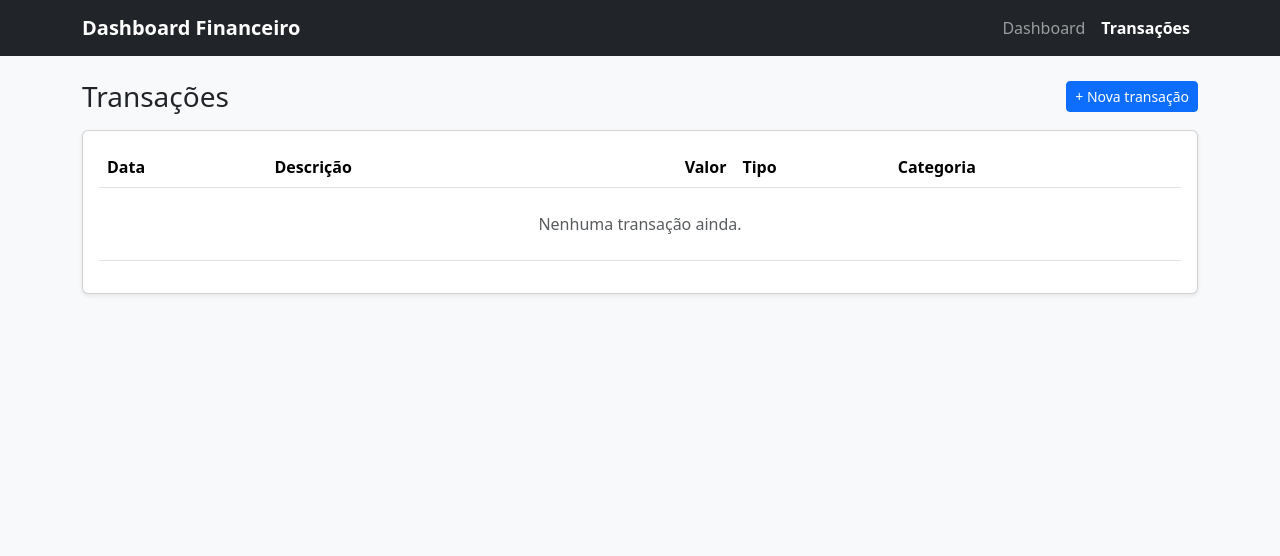
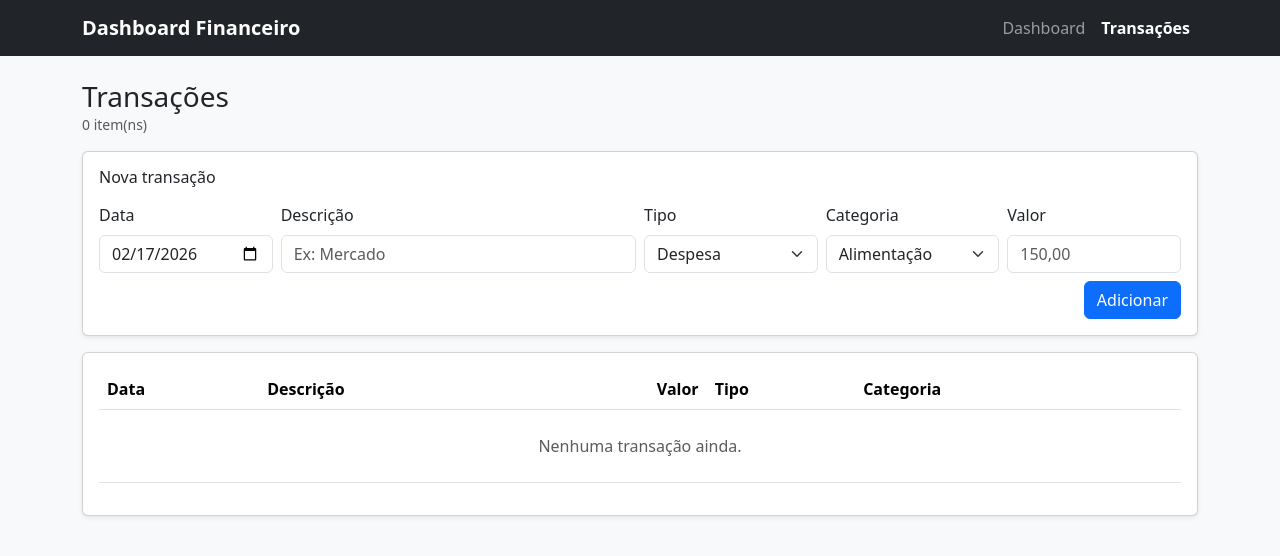
Before and after one commit to devbenjaminsantos/finance-dashboard-react, a React (Vite) app: page /transacoes in a window 1280 px wide. Shown: the top 556 px of the page. Built offline with nearby package versions, Linux system fonts and the light colour scheme.

Commit message:
feat: transactions crud with localStorage

```diff
--- /dev/null
+++ b/src/features/transactions/useTransactions.js
@@ -0,0 +1,41 @@
+import { useEffect, useMemo, useState } from "react";
+import {
+  loadTransactions,
+  saveTransactions,
+} from "../../lib/storage/transactionsStorage";
+
+function uid() {
+  return crypto?.randomUUID ? crypto.randomUUID() : String(Date.now() + Math.random());
+}
+
+export function useTransactions() {
+  const [transactions, setTransactions] = useState(() => loadTransactions());
+
+  useEffect(() => {
+    saveTransactions(transactions);
+  }, [transactions]);
+
+  function addTransaction(data) {
+    const tx = { id: uid(), ...data };
+    setTransactions((prev) => [tx, ...prev]);
+  }
+
+  function removeTransaction(id) {
+    setTransactions((prev) => prev.filter((t) => t.id !== id));
+  }
+
+  const summary = useMemo(() => {
+    let income = 0;
+    let expense = 0;
+
+    for (const t of transactions) {
+      const v = Number(t.amountCents) || 0;
+      if (t.type === "income") income += v;
+      else expense += v;
+    }
+
+    return { income, expense, balance: income - expense };
+  }, [transactions]);
+
+  return { transactions, addTransaction, removeTransaction, summary };
+}
--- /dev/null
+++ b/src/lib/format/currency.js
@@ -0,0 +1,43 @@
+export function formatBRLFromCents(cents) {
+  const value = (Number(cents) || 0) / 100;
+  return new Intl.NumberFormat("pt-BR", {
+    style: "currency",
+    currency: "BRL",
+  }).format(value);
+}
+
+// aceita "150", "150,00", "150.00", "1.234,56", "1,234.56"
+export function parseMoneyToCents(input) {
+  if (input == null) return NaN;
+
+  let s = String(input).trim();
+  if (!s) return NaN;
+
+  // remove R$, espaços e caracteres estranhos (mantém dígitos, ponto, vírgula, sinal)
+  s = s.replace(/[R$\s]/g, "").replace(/[^\d,.\-]/g, "");
+
+  const lastComma = s.lastIndexOf(",");
+  const lastDot = s.lastIndexOf(".");
+
+  // define qual é o separador decimal (o que aparece por último)
+  let decimalSep = null;
+  if (lastComma !== -1 || lastDot !== -1) {
+    decimalSep = lastComma > lastDot ? "," : ".";
+  }
+
+  if (decimalSep) {
+    const thousandsSep = decimalSep === "," ? "." : ",";
+    // remove separadores de milhar
+    s = s.split(thousandsSep).join("");
+    // troca decimal pra ponto
+    if (decimalSep === ",") s = s.replace(",", ".");
+  } else {
+    // sem decimal: remove qualquer separador
+    s = s.replace(/[.,]/g, "");
+  }
+
+  const value = Number(s);
+  if (!Number.isFinite(value)) return NaN;
+
+  return Math.round(value * 100);
+}
--- /dev/null
+++ b/src/lib/format/date.js
@@ -0,0 +1,5 @@
+export function formatBRDate(isoDate) {
+  if (!isoDate) return "";
+  const [y, m, d] = String(isoDate).split("-");
+  return `${d}/${m}/${y}`;
+}
--- /dev/null
+++ b/src/lib/storage/transactionsStorage.js
@@ -0,0 +1,14 @@
+const KEY = "fd_transactions_v1";
+
+export function loadTransactions() {
+  try {
+    const raw = localStorage.getItem(KEY);
+    return raw ? JSON.parse(raw) : [];
+  } catch {
+    return [];
+  }
+}
+
+export function saveTransactions(transactions) {
+  localStorage.setItem(KEY, JSON.stringify(transactions));
+}
--- a/src/pages/Dashboard.jsx
+++ b/src/pages/Dashboard.jsx
@@ -1,4 +1,9 @@
+import { useTransactions } from "../features/transactions/useTransactions";
+import { formatBRLFromCents } from "../lib/format/currency";
+
 export default function Dashboard() {
+  const { summary } = useTransactions();
+
   return (
     <>
       <h1 className="h3 mb-3">Dashboard</h1>
@@ -8,7 +13,9 @@ export default function Dashboard() {
           <div className="card shadow-sm">
             <div className="card-body">
               <div className="text-muted">Receitas</div>
-              <div className="fs-3 fw-bold">R$ 0,00</div>
+              <div className="fs-3 fw-bold">
+                {formatBRLFromCents(summary.income)}
+              </div>
             </div>
           </div>
         </div>
@@ -17,7 +24,9 @@ export default function Dashboard() {
           <div className="card shadow-sm">
             <div className="card-body">
               <div className="text-muted">Despesas</div>
-              <div className="fs-3 fw-bold">R$ 0,00</div>
+              <div className="fs-3 fw-bold">
+                {formatBRLFromCents(summary.expense)}
+              </div>
             </div>
           </div>
         </div>
@@ -26,7 +35,9 @@ export default function Dashboard() {
           <div className="card shadow-sm">
             <div className="card-body">
               <div className="text-muted">Saldo</div>
-              <div className="fs-3 fw-bold">R$ 0,00</div>
+              <div className="fs-3 fw-bold">
+                {formatBRLFromCents(summary.balance)}
+              </div>
             </div>
           </div>
         </div>
--- a/src/pages/Transactions.jsx
+++ b/src/pages/Transactions.jsx
@@ -1,9 +1,144 @@
+import { useMemo, useState } from "react";
+import { useTransactions } from "../features/transactions/useTransactions";
+import { formatBRLFromCents, parseMoneyToCents } from "../lib/format/currency";
+
+const CATEGORIES = [
+  "Alimentação",
+  "Transporte",
+  "Moradia",
+  "Lazer",
+  "Saúde",
+  "Educação",
+  "Assinaturas",
+  "Outros",
+];
+
+function todayISO() {
+  const d = new Date();
+  const yyyy = d.getFullYear();
+  const mm = String(d.getMonth() + 1).padStart(2, "0");
+  const dd = String(d.getDate()).padStart(2, "0");
+  return `${yyyy}-${mm}-${dd}`;
+}
+
 export default function Transactions() {
+  const { transactions, addTransaction, removeTransaction } = useTransactions();
+
+  const [date, setDate] = useState(todayISO());
+  const [description, setDescription] = useState("");
+  const [type, setType] = useState("expense");
+  const [category, setCategory] = useState(CATEGORIES[0]);
+  const [amount, setAmount] = useState("");
+  const [error, setError] = useState("");
+
+  const totalCount = useMemo(() => transactions.length, [transactions.length]);
+
+  function onSubmit(e) {
+    e.preventDefault();
+    setError("");
+
+    const amountCents = parseMoneyToCents(amount);
+
+    if (!description.trim()) return setError("Informe uma descrição.");
+    if (!date) return setError("Informe uma data.");
+    if (!Number.isFinite(amountCents) || amountCents <= 0)
+      return setError("Informe um valor válido (ex: 150,00).");
+
+    addTransaction({
+      date,
+      description: description.trim(),
+      type,
+      category,
+      amountCents,
+    });
+
+    setDescription("");
+    setAmount("");
+  }
+
   return (
     <>
       <div className="d-flex justify-content-between align-items-center mb-3">
-        <h1 className="h3 mb-0">Transações</h1>
-        <button className="btn btn-primary btn-sm">+ Nova transação</button>
+        <div>
+          <h1 className="h3 mb-0">Transações</h1>
+          <div className="text-muted small">{totalCount} item(ns)</div>
+        </div>
+      </div>
+
+      <div className="card shadow-sm mb-3">
+        <div className="card-body">
+          <h2 className="h6 mb-3">Nova transação</h2>
+
+          <form className="row g-2" onSubmit={onSubmit}>
+            <div className="col-12 col-md-2">
+              <label className="form-label">Data</label>
+              <input
+                type="date"
+                className="form-control"
+                value={date}
+                onChange={(e) => setDate(e.target.value)}
+              />
+            </div>
+
+            <div className="col-12 col-md-4">
+              <label className="form-label">Descrição</label>
+              <input
+                className="form-control"
+                placeholder="Ex: Mercado"
+                value={description}
+                onChange={(e) => setDescription(e.target.value)}
+              />
+            </div>
+
+            <div className="col-6 col-md-2">
+              <label className="form-label">Tipo</label>
+              <select
+                className="form-select"
+                value={type}
+                onChange={(e) => setType(e.target.value)}
+              >
+                <option value="expense">Despesa</option>
+                <option value="income">Receita</option>
+              </select>
+            </div>
+
+            <div className="col-6 col-md-2">
+              <label className="form-label">Categoria</label>
+              <select
+                className="form-select"
+                value={category}
+                onChange={(e) => setCategory(e.target.value)}
+              >
+                {CATEGORIES.map((c) => (
+                  <option key={c} value={c}>
+                    {c}
+                  </option>
+                ))}
+              </select>
+            </div>
+
+            <div className="col-12 col-md-2">
+              <label className="form-label">Valor</label>
+              <input
+                className="form-control"
+                inputMode="decimal"
+                placeholder="150,00"
+                value={amount}
+                onChange={(e) => setAmount(e.target.value)}
+              />
+            </div>
+
+            {error ? (
+              <div className="col-12">
+                <div className="alert alert-danger py-2 mb-0">{error}</div>
+              </div>
+            ) : null}
+
+            <div className="col-12 d-flex justify-content-end">
+              <button className="btn btn-primary">Adicionar</button>
+            </div>
+          </form>
+        </div>
       </div>
 
       <div className="card shadow-sm">
@@ -17,14 +152,48 @@ export default function Transactions() {
                   <th className="text-end">Valor</th>
                   <th>Tipo</th>
                   <th>Categoria</th>
+                  <th />
                 </tr>
               </thead>
               <tbody>
-                <tr>
-                  <td colSpan="5" className="text-center text-muted py-4">
-                    Nenhuma transação ainda.
-                  </td>
-                </tr>
+                {transactions.length === 0 ? (
+                  <tr>
+                    <td colSpan="6" className="text-center text-muted py-4">
+                      Nenhuma transação ainda.
+                    </td>
+                  </tr>
+                ) : (
+                  transactions.map((t) => (
+                    <tr key={t.id}>
+                      <td>{t.date}</td>
+                      <td>{t.description}</td>
+                      <td className="text-end">
+                        {formatBRLFromCents(t.amountCents)}
+                      </td>
+                      <td>
+                        <span
+                          className={
+                            "badge " +
+                            (t.type === "income"
+                              ? "text-bg-success"
+                              : "text-bg-danger")
+                          }
+                        >
+                          {t.type === "income" ? "Receita" : "Despesa"}
+                        </span>
+                      </td>
+                      <td>{t.category}</td>
+                      <td className="text-end">
+                        <button
+                          className="btn btn-outline-danger btn-sm"
+                          onClick={() => removeTransaction(t.id)}
+                        >
+                          Remover
+                        </button>
+                      </td>
+                    </tr>
+                  ))
+                )}
               </tbody>
             </table>
           </div>
```
